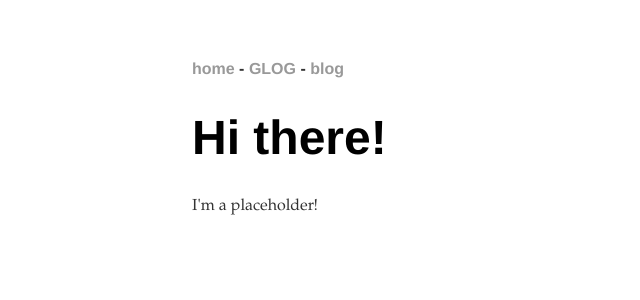
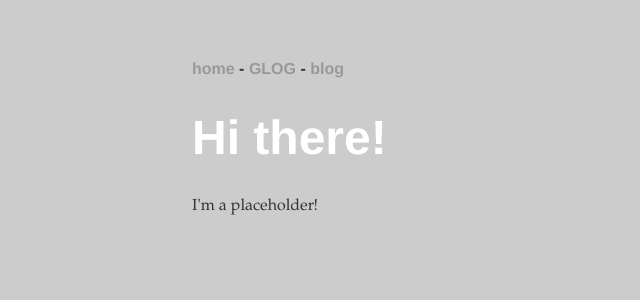
Before and after one commit to arnoldkemp/arnoldkemp.github.io, a Jekyll site: the page built from index.html, in a window 1280 px wide. Shown: the top 300 px of the page, without its empty margins (0-640 px from the left). Built offline with Jekyll 4.4.1, drawn with Linux system fonts in a browser that asks for light colours.

Commit message:
Update main.css

```diff
--- a/css/main.css
+++ b/css/main.css
@@ -2,6 +2,8 @@ body {
     margin: 60px auto;
     width: 70%;
     font-family: 'Palatino', 'Garamond', 'Bookman', 'Times-New-Roman', 'Serif';
+    background-color: #CCC;
+    color: white;
 }
 nav p, footer ul {
     font-family:'Helvetica', 'Arial', 'Sans-Serif';
```
